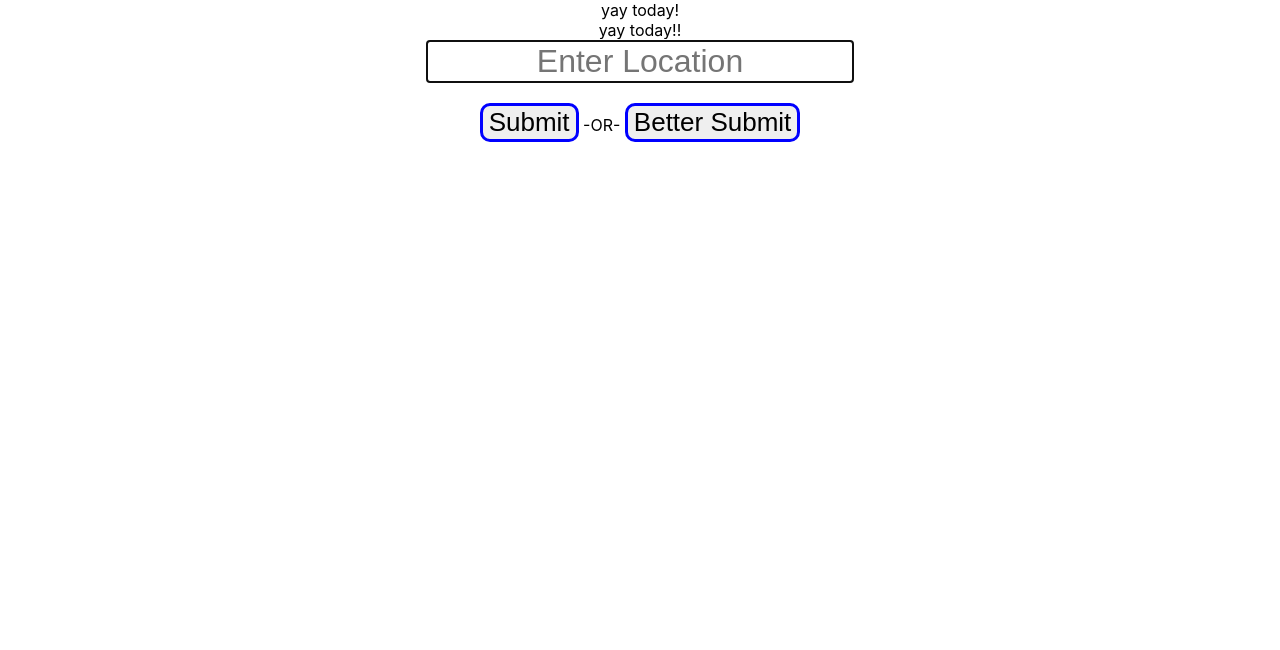
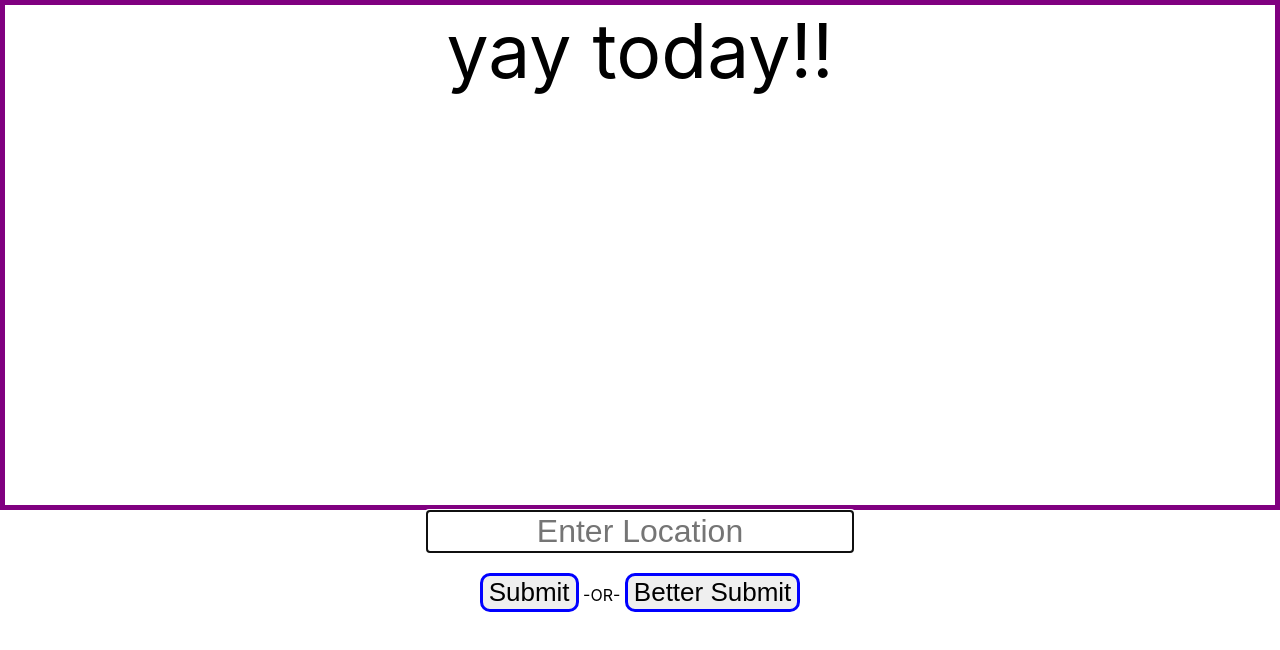
Before and after one commit to Universe-Man/Sassy-Weather, a React (Create React App) app: page / in a window 1280 px wide. Shown: the top 650 px of the page. Built offline with nearby package versions, Linux system fonts and the light colour scheme.

Commit message:
setup display

```diff
--- /dev/null
+++ b/src/assets/DisplayCSS.css
@@ -0,0 +1,7 @@
+#display {
+  border: thick purple solid;
+  height: 500px;
+  width: auto;
+  font-size: 75px;
+  /* background-color: green; */
+}
--- a/src/components/Display.js
+++ b/src/components/Display.js
@@ -1,4 +1,5 @@
 import React from 'react';
+import DisplayCSS from '../assets/DisplayCSS.css';
 
 class Display extends React.Component {
   constructor() {
--- a/src/containers/GodContainer.js
+++ b/src/containers/GodContainer.js
@@ -12,7 +12,6 @@ class GodContainer extends React.Component {
   render() {
     return(
       <div id='god-container'>
-        yay today!
         <Display />
         <UserInput />
       </div>
```
